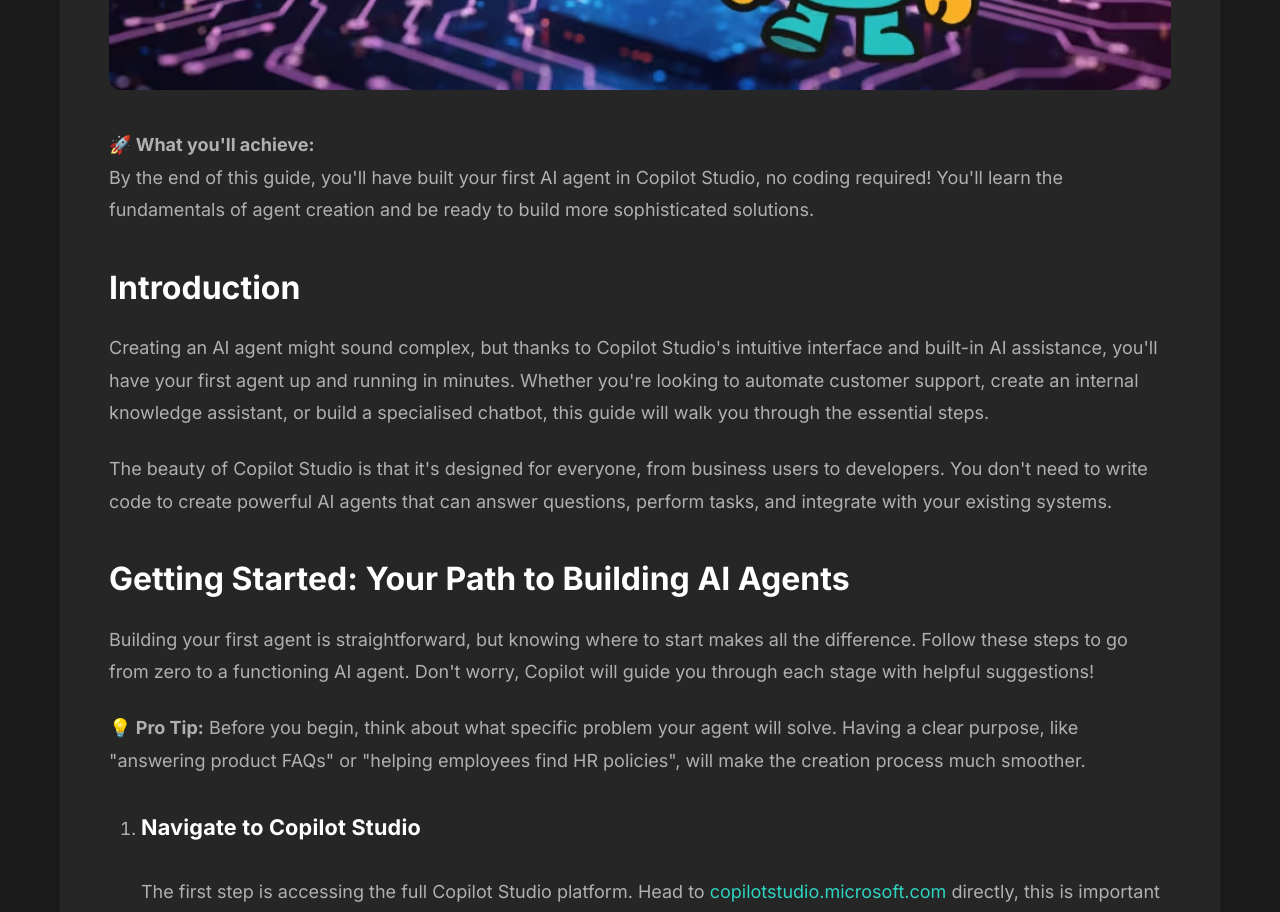
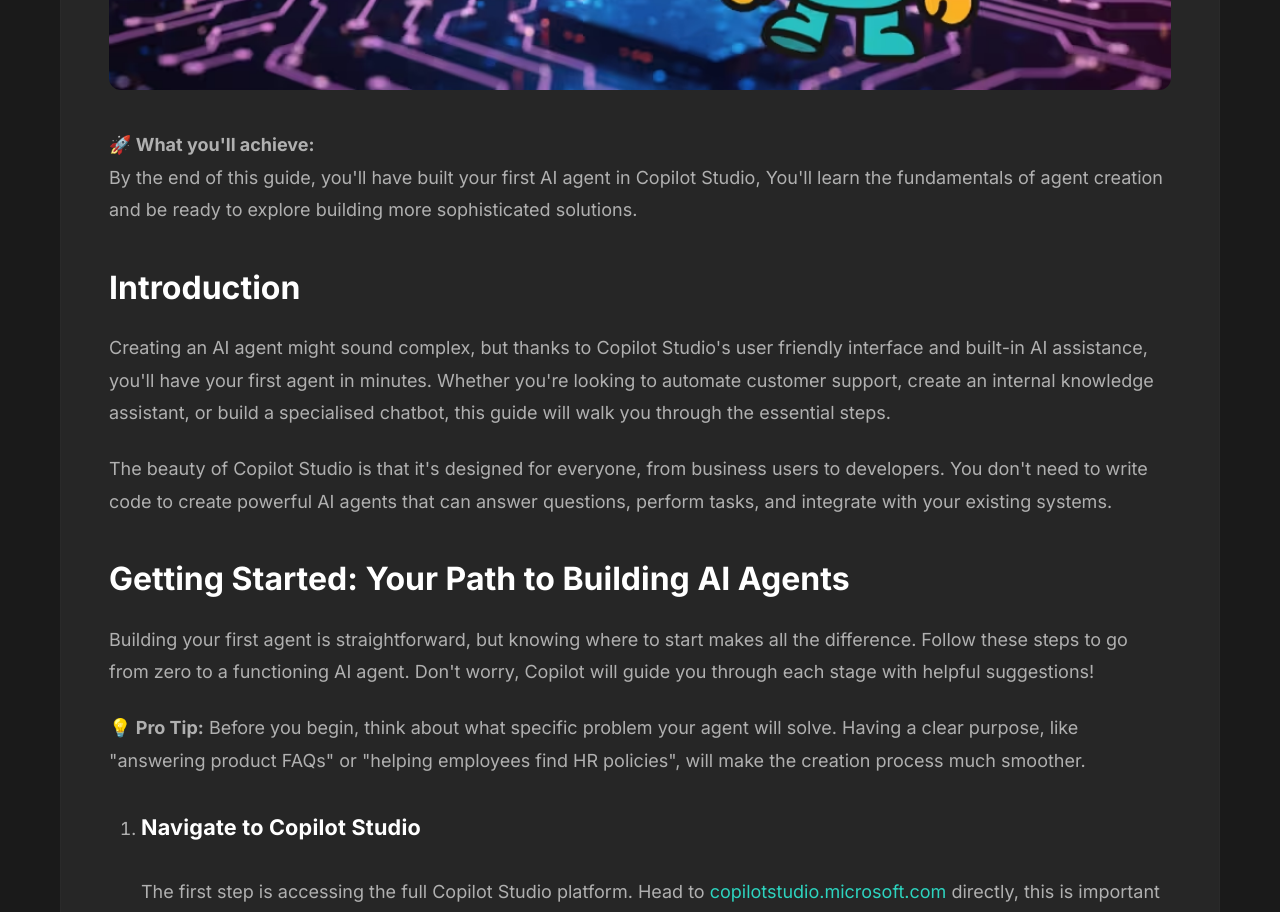
Before and after one commit to AliB365/AliB365.github.io, a website with bundled scripts: page posts/creating-your-first-ai-agent-in-copilot-studio.html in a window 1280 px wide. Shown: the part 1060-1972 px from the top of the page. Built offline with nearby package versions, Linux system fonts and the light colour scheme; no server answers.

Commit message:
some changes

```diff
--- a/posts/creating-your-first-ai-agent-in-copilot-studio.html
+++ b/posts/creating-your-first-ai-agent-in-copilot-studio.html
@@ -166,11 +166,11 @@
                 <div class="article-body">
                     <div class="callout callout-info" style="margin-bottom:2rem;">
                         <strong>🚀 What you'll achieve:</strong><br>
-                        By the end of this guide, you'll have built your first AI agent in Copilot Studio, no coding required! You'll learn the fundamentals of agent creation and be ready to build more sophisticated solutions.
+                        By the end of this guide, you'll have built your first AI agent in Copilot Studio, You'll learn the fundamentals of agent creation and be ready to explore building more sophisticated solutions.
                     </div>
 
                     <h2>Introduction</h2>
-                    <p>Creating an AI agent might sound complex, but thanks to Copilot Studio's intuitive interface and built-in AI assistance, you'll have your first agent up and running in minutes. Whether you're looking to automate customer support, create an internal knowledge assistant, or build a specialised chatbot, this guide will walk you through the essential steps.</p>
+                    <p>Creating an AI agent might sound complex, but thanks to Copilot Studio's user friendly interface and built-in AI assistance, you'll have your first agent in minutes. Whether you're looking to automate customer support, create an internal knowledge assistant, or build a specialised chatbot, this guide will walk you through the essential steps.</p>
 
                     <p>The beauty of Copilot Studio is that it's designed for everyone, from business users to developers. You don't need to write code to create powerful AI agents that can answer questions, perform tasks, and integrate with your existing systems.</p>
 
```
